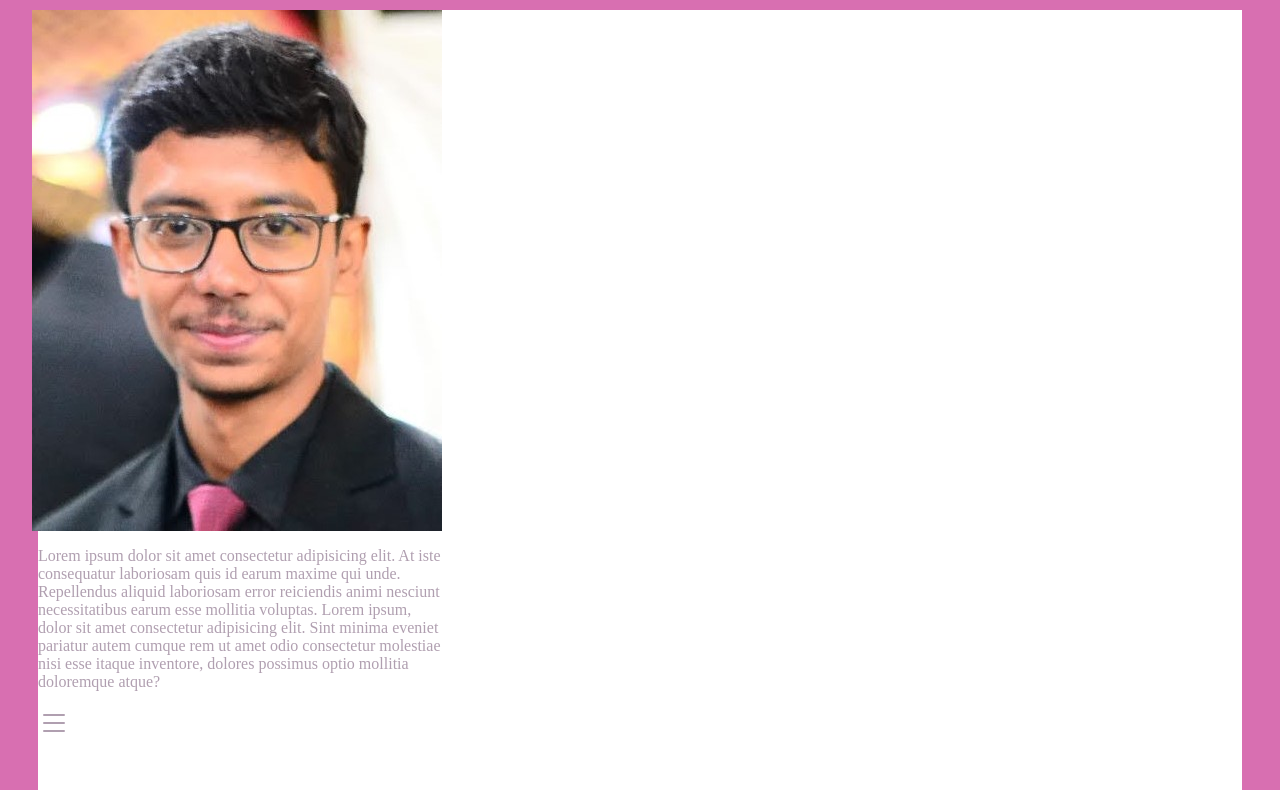
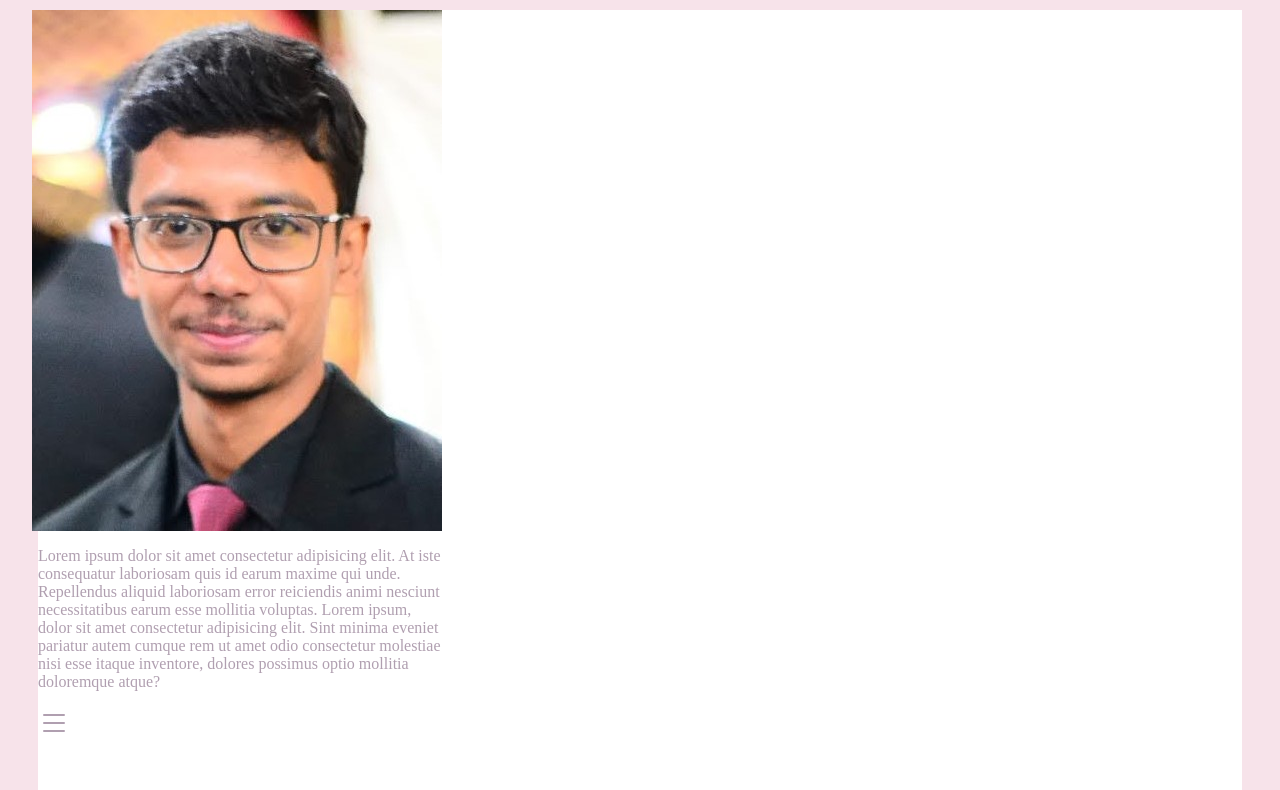
Before and after one commit to hashirahmed02/resume, a plain HTML site: page index.html in a window 1280 px wide. Shown: the top 790 px of the page. Drawn offline with Linux system fonts and the light colour scheme.

Commit message:
change bg color

```diff
--- a/styles/styles.css
+++ b/styles/styles.css
@@ -1,5 +1,5 @@
 body{
-    background-color: hsl(322, 57%, 64%);
+    background-color: #f7e3ea;
 
 }
 .center{
```
